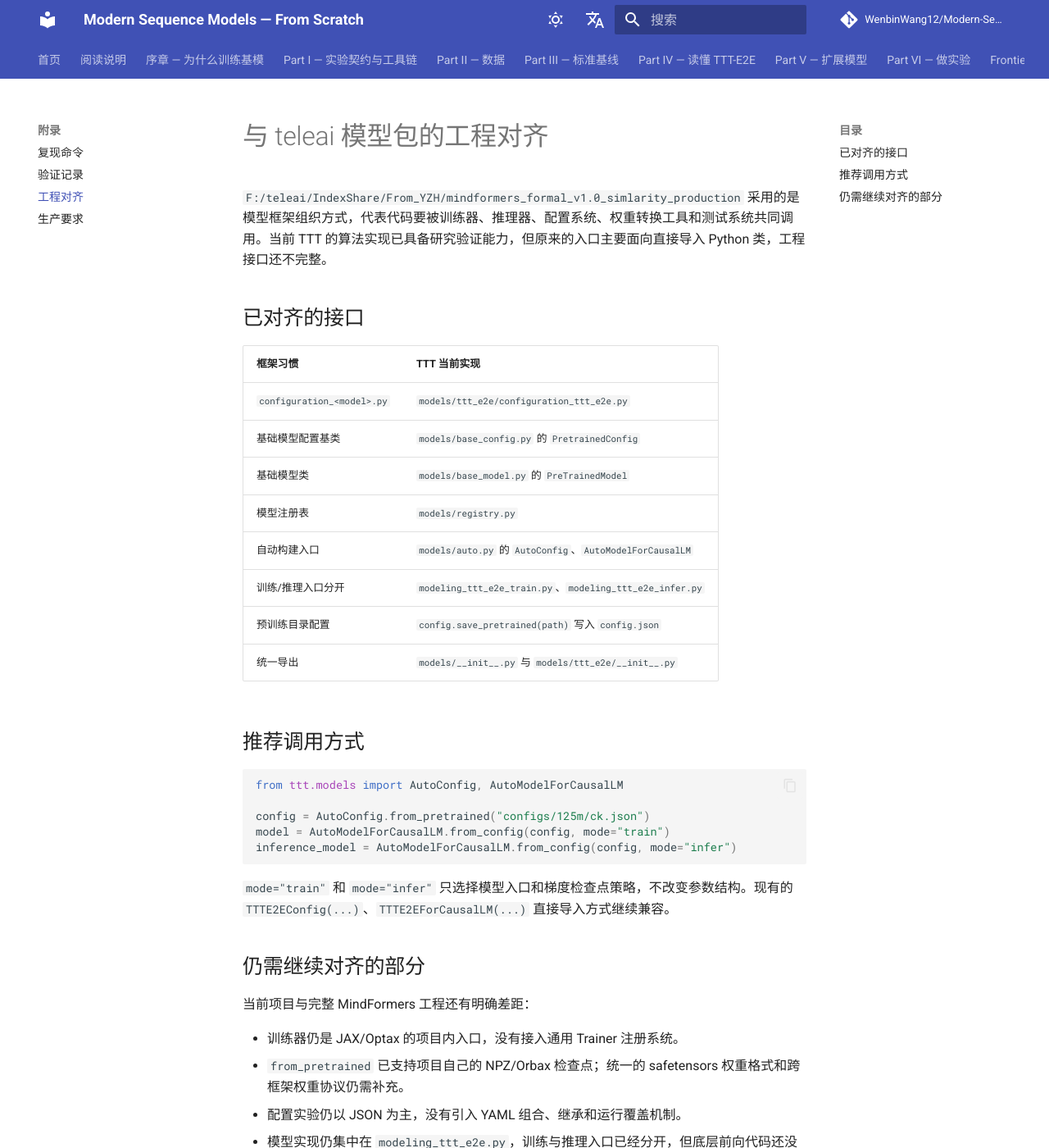
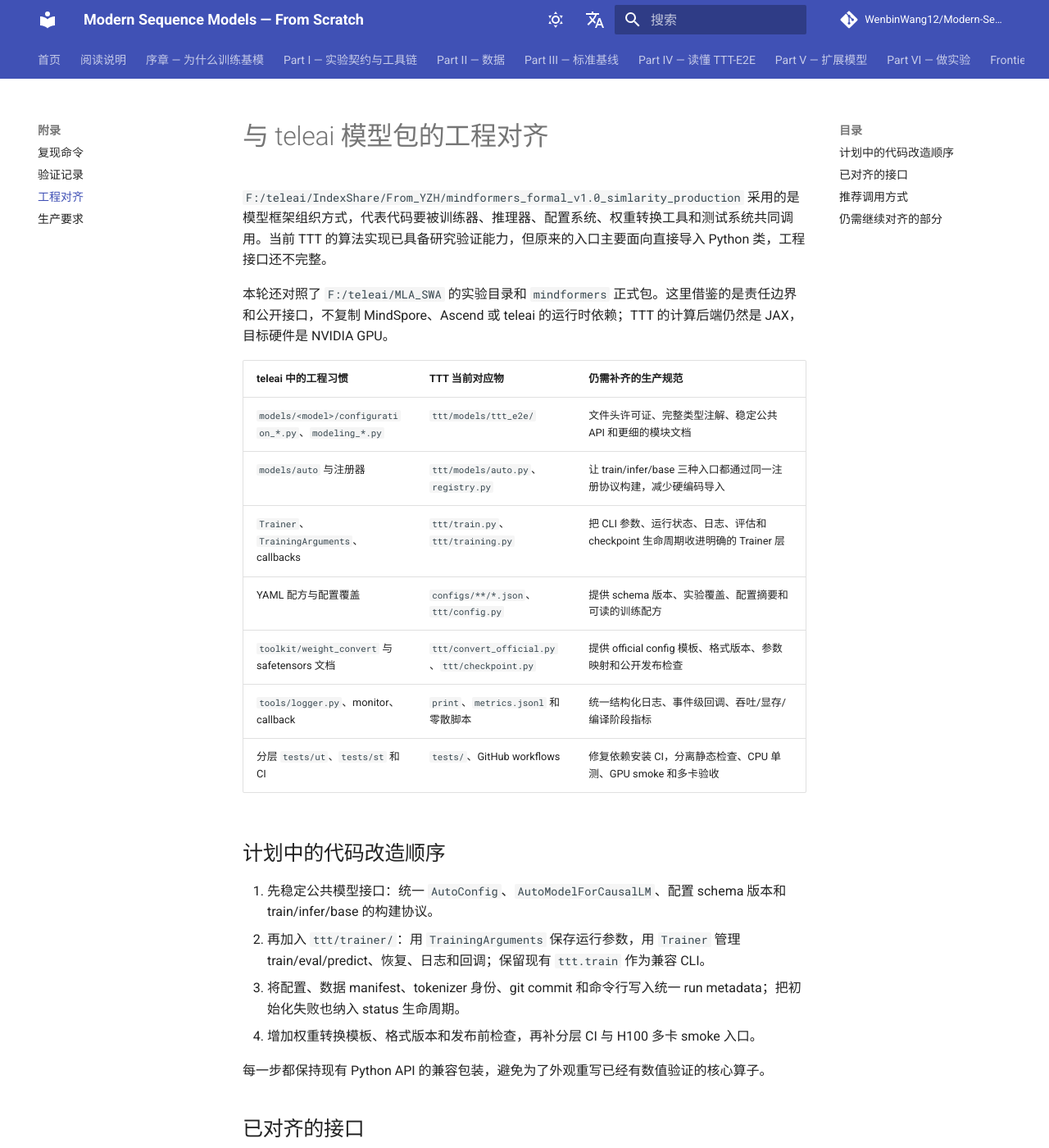
Before and after one commit to WenbinWang12/Modern-Sequence-Models-from-Scratch, an MkDocs documentation site: the page built from docs/industry_alignment.md, in a window 1280 px wide and 1400 px high. Shown: the whole window at 82% size. Built offline with MkDocs 1.6.1 and Material for MkDocs 9.7.7, drawn with Linux system fonts in a browser that asks for light colours; comment, search, counter and statistics services are not loaded.

Commit message:
Document teleai-inspired engineering alignment

```diff
--- a/docs/industry_alignment.md
+++ b/docs/industry_alignment.md
@@ -1,6 +1,27 @@
 # 与 teleai 模型包的工程对齐
 
 `F:/teleai/IndexShare/From_YZH/mindformers_formal_v1.0_simlarity_production` 采用的是模型框架组织方式，代表代码要被训练器、推理器、配置系统、权重转换工具和测试系统共同调用。当前 TTT 的算法实现已具备研究验证能力，但原来的入口主要面向直接导入 Python 类，工程接口还不完整。
+
+本轮还对照了 `F:/teleai/MLA_SWA` 的实验目录和 `mindformers` 正式包。这里借鉴的是责任边界和公开接口，不复制 MindSpore、Ascend 或 teleai 的运行时依赖；TTT 的计算后端仍然是 JAX，目标硬件是 NVIDIA GPU。
+
+| teleai 中的工程习惯 | TTT 当前对应物 | 仍需补齐的生产规范 |
+|---|---|---|
+| `models/<model>/configuration_*.py`、`modeling_*.py` | `ttt/models/ttt_e2e/` | 文件头许可证、完整类型注解、稳定公共 API 和更细的模块文档 |
+| `models/auto` 与注册器 | `ttt/models/auto.py`、`registry.py` | 让 train/infer/base 三种入口都通过同一注册协议构建，减少硬编码导入 |
+| `Trainer`、`TrainingArguments`、callbacks | `ttt/train.py`、`ttt/training.py` | 把 CLI 参数、运行状态、日志、评估和 checkpoint 生命周期收进明确的 Trainer 层 |
+| YAML 配方与配置覆盖 | `configs/**/*.json`、`ttt/config.py` | 提供 schema 版本、实验覆盖、配置摘要和可读的训练配方 |
+| `toolkit/weight_convert` 与 safetensors 文档 | `ttt/convert_official.py`、`ttt/checkpoint.py` | 提供 official config 模板、格式版本、参数映射和公开发布检查 |
+| `tools/logger.py`、monitor、callback | `print`、`metrics.jsonl` 和零散脚本 | 统一结构化日志、事件级回调、吞吐/显存/编译阶段指标 |
+| 分层 `tests/ut`、`tests/st` 和 CI | `tests/`、GitHub workflows | 修复依赖安装 CI，分离静态检查、CPU 单测、GPU smoke 和多卡验收 |
+
+## 计划中的代码改造顺序
+
+1. 先稳定公共模型接口：统一 `AutoConfig`、`AutoModelForCausalLM`、配置 schema 版本和 train/infer/base 的构建协议。
+2. 再加入 `ttt/trainer/`：用 `TrainingArguments` 保存运行参数，用 `Trainer` 管理 train/eval/predict、恢复、日志和回调；保留现有 `ttt.train` 作为兼容 CLI。
+3. 将配置、数据 manifest、tokenizer 身份、git commit 和命令行写入统一 run metadata；把初始化失败也纳入 status 生命周期。
+4. 增加权重转换模板、格式版本和发布前检查，再补分层 CI 与 H100 多卡 smoke 入口。
+
+每一步都保持现有 Python API 的兼容包装，避免为了外观重写已经有数值验证的核心算子。
 
 ## 已对齐的接口
 
```
